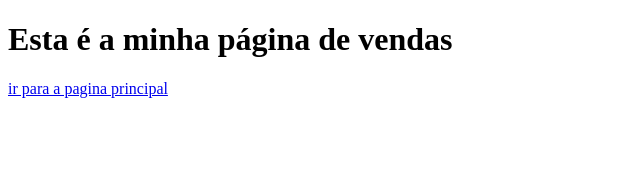
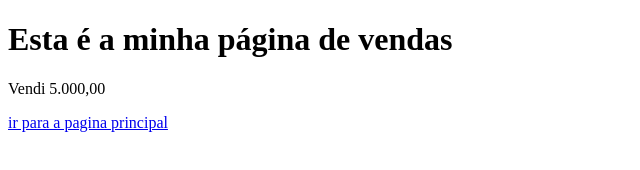
Before and after one commit to wesleiSLima/primeiro, a plain HTML site: page vendas.html in a window 1280 px wide. Shown: the whole page, without its empty margins (0-640 px from the left). Drawn offline with Linux system fonts and the light colour scheme.

Commit message:
alterado valor de vendas

```diff
--- a/vendas.html
+++ b/vendas.html
@@ -8,6 +8,7 @@
 </head>
 <body>
     <h1>Esta é a minha página de vendas</h1>
+    <p>Vendi 5.000,00</p>
     <a href="index.html">ir para a pagina principal</a>
 </body>
 </html>
```
